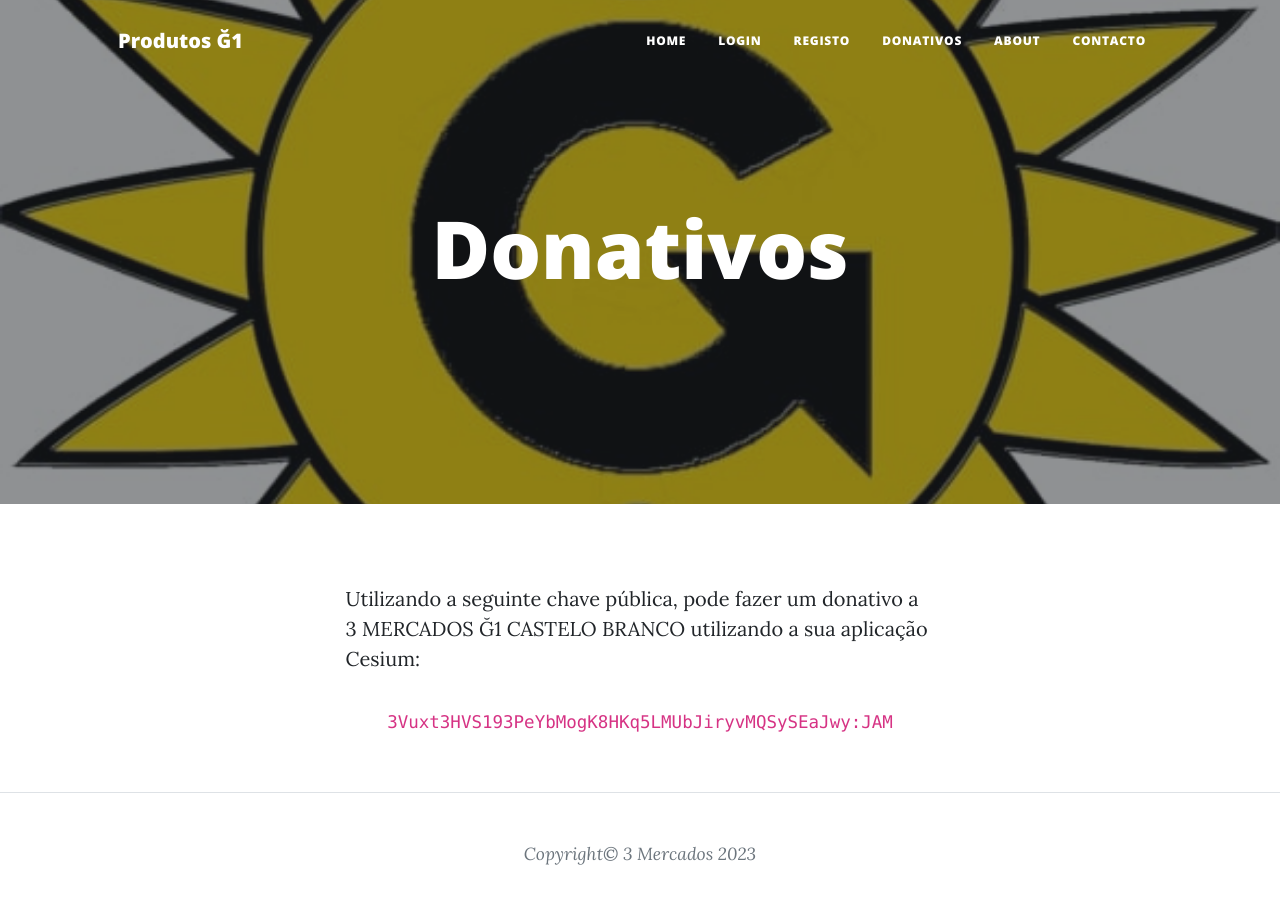
After one commit to misaelnieto/miguel-ossa-python-blog, a Flask app: page /donativos in a window 1280 px wide. The commit adds this page. Run offline with Flask 3, Linux system fonts and the light colour scheme; some libraries are stand-ins or nearby versions.

Commit message:
Donativos

```diff
--- a/main.py
+++ b/main.py
@@ -268,6 +268,10 @@ def delete_post(post_id):
 def about():
     return render_template("about.html", current_user=current_user)
 
+@app.route("/donativos")
+def donativos():
+    return render_template("donativos.html", current_user=current_user)
+
 
 @app.route("/contact", methods=["GET", "POST"])
 def contact():
--- /dev/null
+++ b/templates/donativos.html
@@ -0,0 +1,37 @@
+{% include "header.html" %}
+
+<!-- Page Header-->
+<header
+  class="masthead"
+  style="background-image: url('../static/assets/img/donativos-bg.jpg')"
+>
+  <div class="container position-relative px-4 px-lg-5">
+    <div class="row gx-4 gx-lg-5 justify-content-center">
+      <div class="col-md-10 col-lg-8 col-xl-7">
+        <div class="page-heading">
+          <h1>Donativos</h1>
+<!--          <span class="subheading">Qual é a finalidade desta página?</span>-->
+        </div>
+      </div>
+    </div>
+  </div>
+</header>
+<!-- Main Content-->
+<main class="mb-4">
+  <div class="container px-4 px-lg-5">
+    <div class="row gx-4 gx-lg-5 justify-content-center">
+      <div class="col-md-10 col-lg-8 col-xl-7">
+        <p>
+          Utilizando a seguinte chave pública, pode fazer um donativo a 3 MERCADOS Ğ1 CASTELO BRANCO utilizando a sua aplicação Cesium:
+        </p>
+        <p align="center">
+          <code>3Vuxt3HVS193PeYbMogK8HKq5LMUbJiryvMQSySEaJwy:JAM</code>
+        </p>
+        <p>
+        </p>
+      </div>
+    </div>
+  </div>
+</main>
+
+{% include "footer.html" %}
--- a/templates/header.html
+++ b/templates/header.html
@@ -94,6 +94,13 @@
             <li class="nav-item">
               <a
                 class="nav-link px-lg-3 py-3 py-lg-4"
+                href="{{ url_for('donativos') }}"
+                >Donativos</a
+              >
+            </li>
+            <li class="nav-item">
+              <a
+                class="nav-link px-lg-3 py-3 py-lg-4"
                 href="{{ url_for('about') }}"
                 >About</a
               >
```
Also changed, not shown: static/assets/img/donativos-bg.jpg (added).
